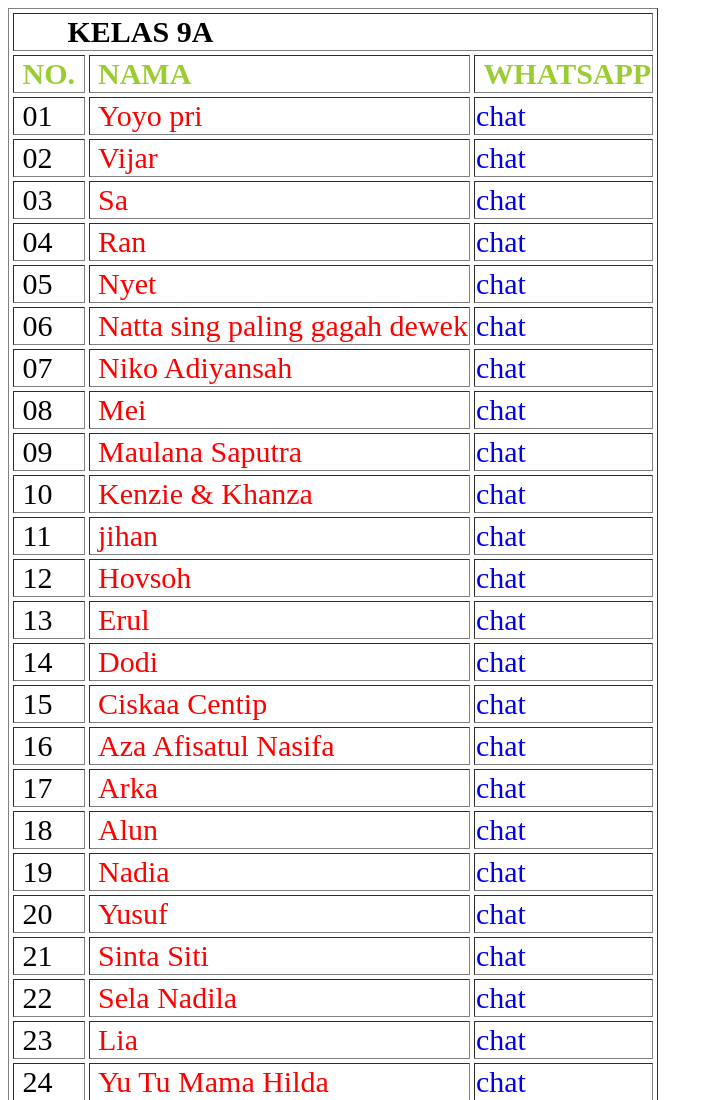
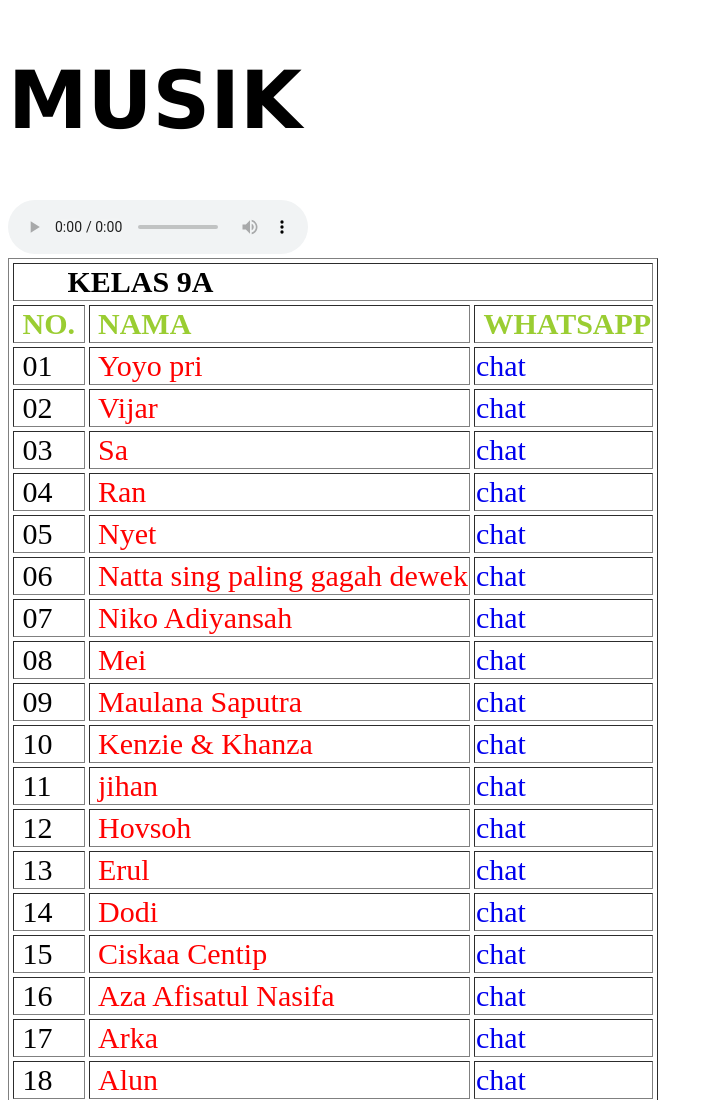
Before and after one commit to gapesta/smp.github.io, a plain HTML site: page index.html in a window 1280 px wide. Shown: the top 1100 px of the page, without its empty margins (0-713 px from the left). Drawn offline with Linux system fonts and the light colour scheme.

Commit message:
Update index.html

```diff
--- a/index.html
+++ b/index.html
@@ -8,7 +8,10 @@
     <link rel="stylesheet" href="style.css">
 </head>
 <body>
-
+   <h1>MUSIK</h1>
+<audio controls>
+<source src="Rehan.mp3" type="audio/mp3">
+</audio>
 <table border="1" cellspacing="4" cellpandding="20">
 <tr>
         <td colspan="3" style="color: black;Arial"><strong>&nbsp;&nbsp;&nbsp;&nbsp;&nbsp;&nbsp;&nbsp;KELAS 9A&nbsp;</strong></td>
```
